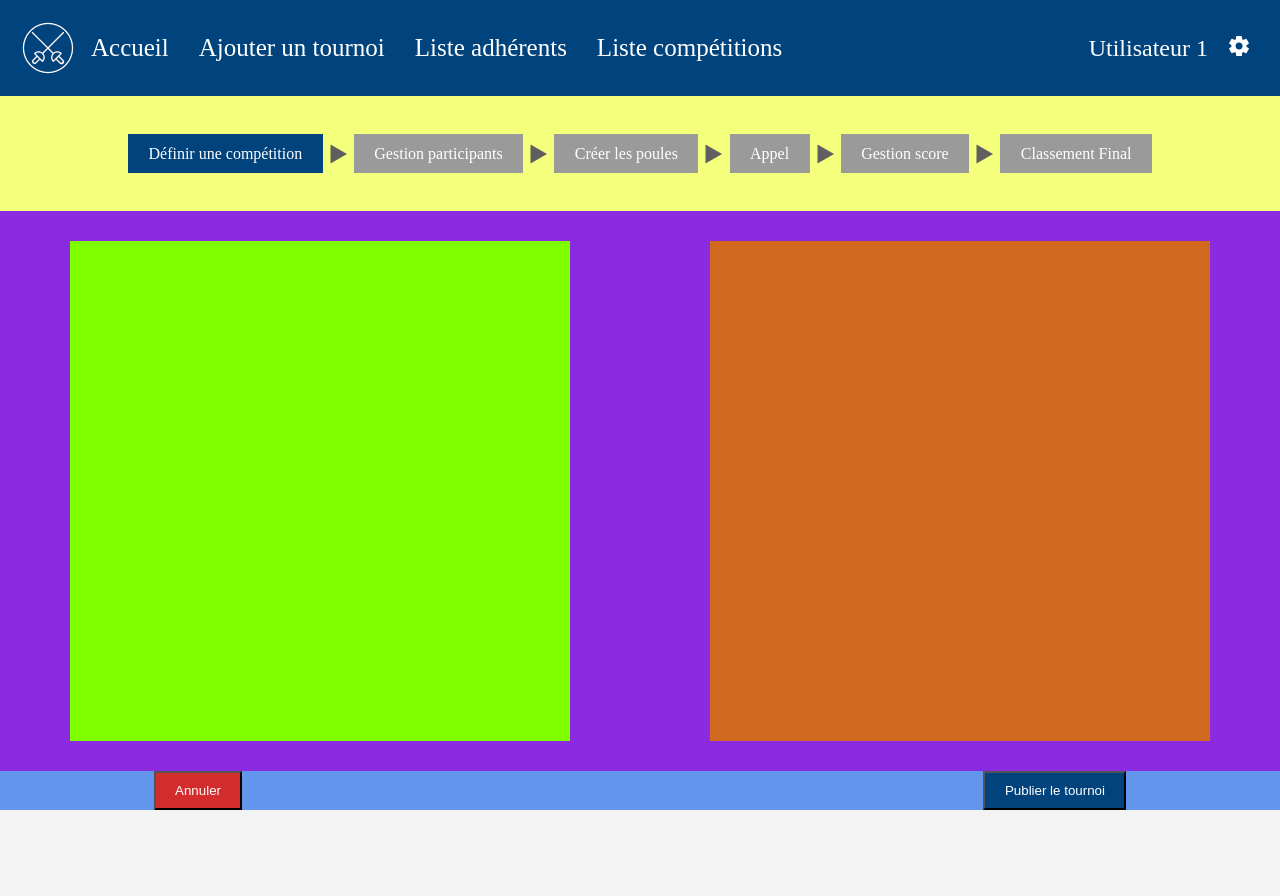
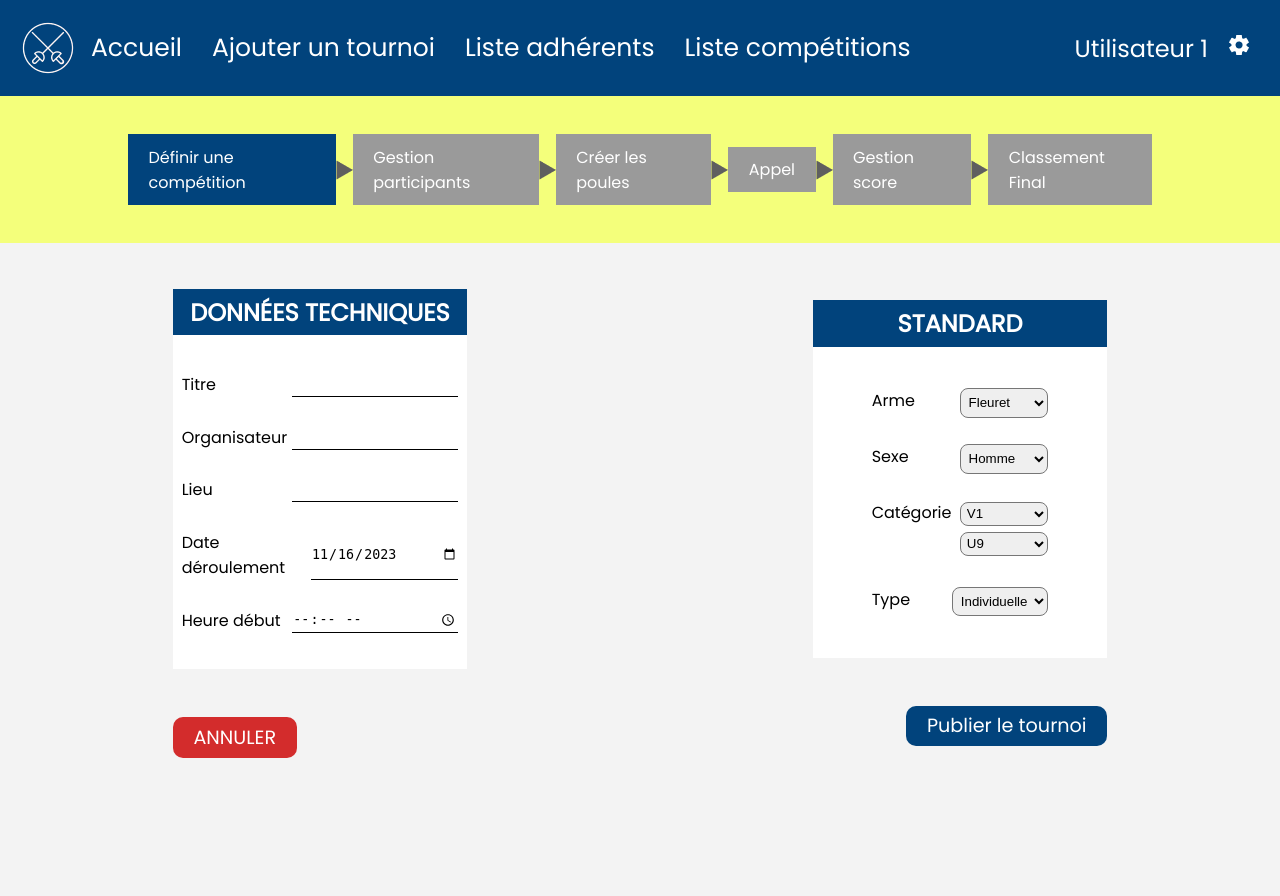
Before and after one commit to araviart/COMP_ESCRIME, a Flask app: page / in a window 1280 px wide. Run offline with Flask 3, Linux system fonts and the light colour scheme; data that the repository does not hold is empty; some libraries are stand-ins or nearby versions.

Commit message:
ajout du contenu de la page

```diff
--- a/appli/static/ajout-comp.css
+++ b/appli/static/ajout-comp.css
@@ -1,4 +1,9 @@
 /* Path: appli/static/img/ajout-comp.css */
+html {
+    /* background-color: var(--couleur-background); */
+    font-family: "Poppins", sans-serif;
+  }
+
 
 main{
     background-color: var(--couleur-background);
@@ -26,7 +31,6 @@ main{
 }
 
 .center{
-    background-color: blueviolet;
     display: flex;
     flex-wrap: wrap;
     min-height: 70vh;
@@ -35,15 +39,14 @@ main{
 }
 
 .left-form{
-    background-color: chartreuse;
-    min-height: 500px;
-    min-width: 500px;
+    height: 100%;
+    border-radius: 10px;
+    flex-basis: 23%;
 }
 
 .right-form{
-    background-color: chocolate;
-    min-height: 500px;
-    min-width: 500px;
+    height: 100%;
+    flex-basis: 23%;
 }
 
 .buttons{
@@ -58,10 +61,97 @@ main{
     color: white;
 }
 
+
 .btn-annuler{
     background-color: var(--bouton-annuler);
+    padding: 2% 7%;
+    border: none;
+    color: white;
+    font-family: "Poppins", sans-serif;
+    font-size: 120%;
+    border-radius: 10px;
 }
 
 .btn-publier{
     background-color: #01437C;
+    padding: 2% 7%;
+    border: none;
+    color: white;
+    font-family: "Poppins", sans-serif;
+    font-size: 120%;
+    border-radius: 10px;
 }
+
+
+.bouton-annuler{
+    text-align: start;
+    margin-top: 3rem;
+}
+
+.bouton-publier{
+    text-align: end;
+    margin-top: 3rem;
+}
+
+.titre-formulaire{
+    text-align: center;
+    font-weight: 125%;
+    background-color: var(--bouton-confirmation-validation);
+    color: #FFF;
+    padding: 2% 0 2% 0;
+}
+
+.partie-input{
+    padding: 3%;
+}
+
+.label-input{
+    display: flex;
+    justify-content: space-between;
+    margin-top: 10%;
+    margin-bottom: 10%;
+}
+
+.label-input input{
+    border: none;
+    background: none;
+    outline: none;
+    border-bottom: thin solid #000;
+    padding: 0;
+    width: 60%;
+}
+
+.test{
+    background-color: white;
+    height: 100%;
+}
+
+.partie-input-droite{
+    padding: 5% 20%;
+}
+
+.combox-box{
+    display: flex;
+    justify-content: space-between;
+    margin-top: 15%;
+    margin-bottom: 15%;
+}
+
+.comb-cate > label{
+    flex-grow: 1;
+}
+
+select{
+    min-width: 50%;
+    padding: 3% 2%;
+    border-radius: 8px;
+}
+
+.double-combo-box>select{
+    width: 100%;
+    margin-bottom: 5%;
+}
+
+.double-combo-box{
+    flex-basis: 50%;
+}
--- a/appli/static/variables.css
+++ b/appli/static/variables.css
@@ -1,3 +1,8 @@
+/* Police poppins regular (400) */
+@import url('https://fonts.googleapis.com/css2?family=Poppins&display=swap');
+
+
+
 :root{
     --couleur-header : #01437C;
     --couleur-background : #F3F3F3;
--- a/appli/templates/ajout-comp.html
+++ b/appli/templates/ajout-comp.html
@@ -1,25 +1,98 @@
 {% extends 'base.html' %}
 {% block content %}
-<div class="progress-bar">
+  <div class="progress-bar">
     <a class="active-url" href="url">Définir une compétition</a>
-    <img class="fleche-bar" src="static/img/fleche.png" alt="fleche">
+    <img class="fleche-bar" src="static/img/fleche.png" alt="fleche" />
     <a href="url">Gestion participants</a>
-    <img class="fleche-bar" src="static/img/fleche.png" alt="fleche">
+    <img class="fleche-bar" src="static/img/fleche.png" alt="fleche" />
     <a href="url">Créer les poules</a>
-    <img class="fleche-bar" src="static/img/fleche.png" alt="fleche">
+    <img class="fleche-bar" src="static/img/fleche.png" alt="fleche" />
     <a href="url">Appel</a>
-    <img class="fleche-bar" src="static/img/fleche.png" alt="fleche">
+    <img class="fleche-bar" src="static/img/fleche.png" alt="fleche" />
     <a href="url">Gestion score</a>
-    <img class="fleche-bar" src="static/img/fleche.png" alt="fleche">
+    <img class="fleche-bar" src="static/img/fleche.png" alt="fleche" />
     <a href="url">Classement Final</a>
-</div>
-<div class="center">
-    <div class="left-form"></div>
-    <div class="right-form"></div>
-</div>
-<div class="buttons">
-    <button class="btn-annuler">Annuler</button>
-    <button class="btn-publier">Publier le tournoi</button>
-</div>
+  </div>
+  <div class="center">
+    <div class="left-form">
+      <div class="test">
+        <div class="titre-formulaire">
+          <h2>DONNÉES TECHNIQUES</h2>
+        </div>
+        <div class="partie-input">
+          <div class="label-input">
+            <label for="title">Titre</label>
+            <input type="text" id="titre" name="titre" maxlength="12" required />
+          </div>
+          <div class="label-input">
+            <label for="title">Organisateur</label>
+            <input type="text" id="Organisateur" name="organisateur" maxlength="12" required />
+          </div>
+          <div class="label-input">
+            <label for="title">Lieu</label>
+            <input type="text" id="lieu" name="lieu" />
+          </div>
+          <div class="label-input">
+            <label for="title">Date déroulement</label>
+            <input type="date" id="deroulement" name="date-deroulement" value="2023-11-16" min="2023-11-16" />
+          </div>
+          <div class="label-input">
+            <label for="appt">Heure début</label>
+            <input type="time" id="appt" name="appt" min="09:00" max="18:00" required />
+          </div>
+        </div>
+      </div>
+      <div class="bouton-annuler">
+        <button class="btn-annuler">ANNULER</button>
+      </div>
+    </div>
+    <div class="right-form">
+      <div class="test">
+        <div class="titre-formulaire">
+          <h2>STANDARD</h2>
+        </div>
+        <div class="partie-input-droite">
+          <div class="combox-box comb-arme">
+            <label for="arme">Arme</label>
+            <select name="arme" id="arme">
+              <option value="fleuret">Fleuret</option>
+              <option value="sabre">Sabre</option>
+              <option value="epee">Epée</option>
+            </select>
+          </div>
+          <div class="combox-box comb-arme">
+            <label for="sexe">Sexe</label>
+            <select name="sexe" id="sexe">
+              <option value="homme">Homme</option>
+              <option value="femme">Femme</option>
+            </select>
+          </div>
+          <div class="combox-box comb-cate">
+            <label for="categorie">Catégorie</label>
+            <div class="double-combo-box">
+              <select name="categorie" id="sexe">
+                <option value="V1">V1</option>
+                <option value="V2">V2</option>
+              </select>
+              <select name="categorie" id="sexe">
+                <option value="U9">U9</option>
+                <option value="U11">U11</option>
+              </select>
+            </div>
+          </div>
+          <div class="combox-box comb-type">
+            <label for="type">Type</label>
+            <select name="type" id="type">
+                <option value="individuelle">Individuelle</option>
+                <option value="equipe">Équipe</option>
+            </select>
+          </div>
 
+        </div>
+      </div>
+      <div class="bouton-publier">
+        <button class="btn-publier">Publier le tournoi</button>
+      </div>
+    </div>
+  </div>
 {% endblock %}
```
Also changed, not shown: appli/app.py (+4 -4 lines).
